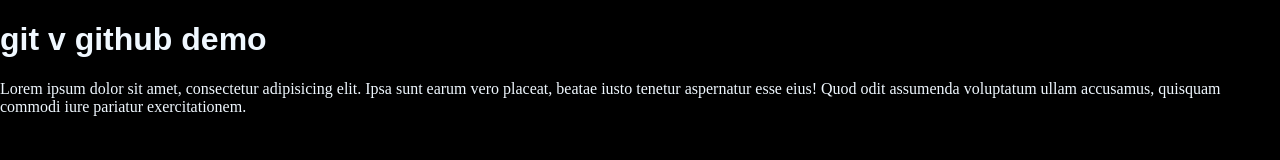
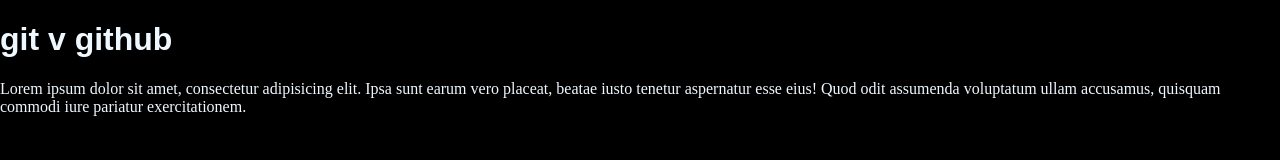
Before and after one commit to OSTINGOMEZ/git_v_github, a plain HTML site: page index.html in a window 1280 px wide. Drawn offline with Linux system fonts and the light colour scheme.

Commit message:
removido el demo del titulo

```diff
--- a/index.html
+++ b/index.html
@@ -9,6 +9,6 @@
 
 </head>
 <body>
-    <h1>git v github demo</h1>
+    <h1>git v github </h1>
 <p>Lorem ipsum dolor sit amet, consectetur adipisicing elit. Ipsa sunt earum vero placeat, beatae iusto tenetur aspernatur esse eius! Quod odit assumenda voluptatum ullam accusamus, quisquam commodi iure pariatur exercitationem.</p>
 </html>
```
